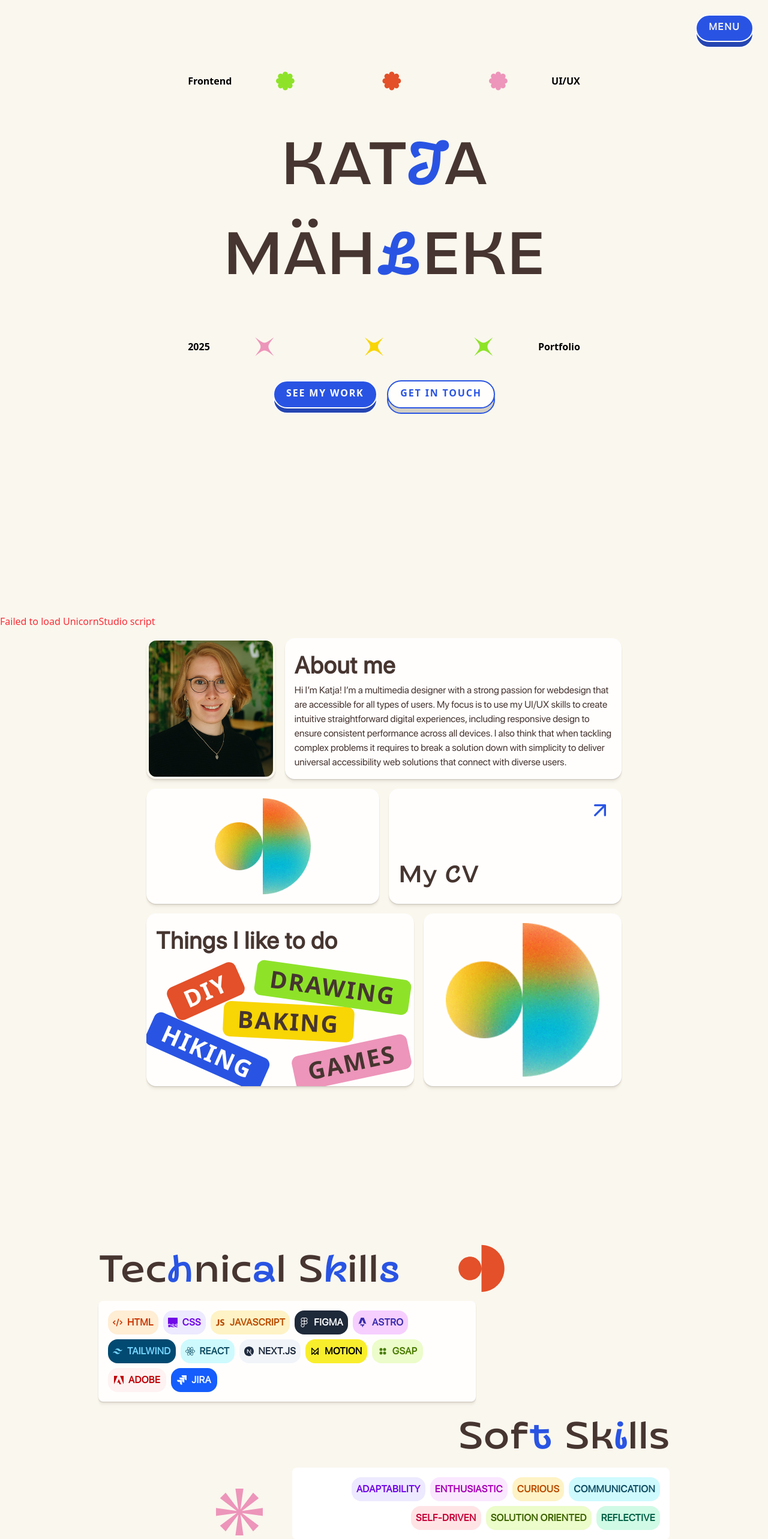
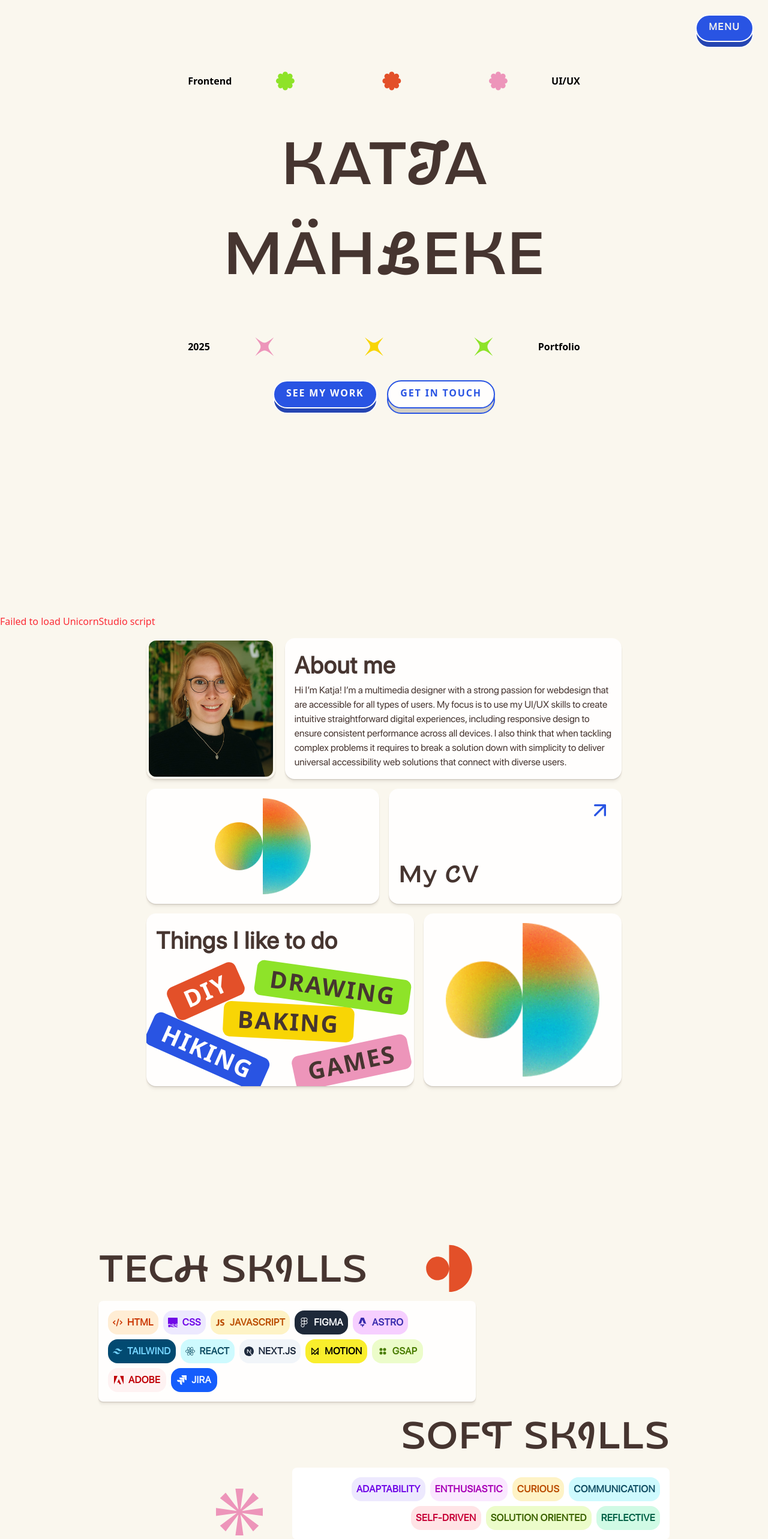
Before and after one commit to katelijacobsen/portfolio-v2, a Next.js app: page / in a window 1280 px wide. Shown: the top 2566 px of the page at 60% size. Built offline with nearby package versions, Linux system fonts and the light colour scheme.

Commit message:
Exchange Typography, rmv h4 rule, optimize semantic structure for performance

```diff
--- a/src/app/components/Footer.tsx
+++ b/src/app/components/Footer.tsx
@@ -63,7 +63,7 @@ const Footer = () => {
           </a>
         </p>
       </address>
-      <h5 className="font-header text-h1 text-right text-border text-accent-1 md:mt-0 mt-10">KAT<span className="text-primary-1">J</span>A M<span className="text-primary-1">Ä</span>HLE<span className="text-primary-1">K</span>E</h5>
+      <h4 className="font-header text-h1 text-right text-accent-1 md:mt-0 mt-10">KATJA MÄHLEKE</h4>
     </footer>
   );
 };
--- a/src/app/globals.css
+++ b/src/app/globals.css
@@ -92,8 +92,7 @@ blockquote {
 
 
 button,
-p,
-h4 {
+p {
   font-family: "SF Pro Regular";
   font-size: var(--text-paragraph);
 }
--- a/src/app/page.tsx
+++ b/src/app/page.tsx
@@ -214,9 +214,7 @@ export default function Home() {
         >
           <div className="grid grid-cols-[auto_auto_auto] grid-rows-[auto_auto_auto] gap-y-14">
             <h1 className="text-split line uppercase row-start-2 col-start-2 col-end-3 text-center self-end text-body-text">
-              KAT<span className="text-accent-1">J</span>A <br /> MÄH
-              <span className="text-accent-1">L</span>EKE
-            </h1>
+              KATJA MÄHLEKE</h1>
             <div className="flex items-center justify-center col-start-2 font-semibold">
               <h2 className="slide-left">Frontend</h2>
               <Image
@@ -303,18 +301,12 @@ export default function Home() {
         <section className="mx-auto px-large md:px-36 w-full max-w-[1240px] grid grid-cols-6 grid-rows-2 gap-medium ">
           <section className="col-start-1 col-end-5 relative">
             <h2 className="font-header text-body-text text-h2 asset-moon">
-              Tec<span className="text-accent-1">h</span>nic
-              <span className="text-accent-1">a</span>l S
-              <span className="text-accent-1">k</span>ill
-              <span className="text-accent-1">s</span>
-            </h2>
+              TECH SKILLS</h2>
             <TechSkills />
           </section>
           <section className=" col-start-3 col-end-7 row-start-2 relative asset-wheel">
             <h2 className="font-header text-body-text text-h2 text-right ">
-              Sof<span className="text-accent-1">t</span> Sk
-              <span className="text-accent-1">i</span>lls
-            </h2>
+              SOFT SKILLS</h2>
             <SoftSkills />
           </section>
         </section>
@@ -323,9 +315,7 @@ export default function Home() {
           id="projects"
         >
           <h2 className="font-header text-h2 my-medium">
-            Pro<span className="text-accent-1">j</span>ect
-            <span className="text-accent-1">s</span>
-          </h2>
+            PROJECTS</h2>
           <ul className="grid grid-cols-1  md:grid-cols-2 gap-8 ">
             {cards.map((card, i) => (
               <Card
@@ -342,9 +332,7 @@ export default function Home() {
         </section>
         <section className="mx-auto px-large md:px-36 w-full max-w-[1240px] grid grid-cols-1 md:grid-cols-4 gap-x-10 gap-y-6">
           <h2 className="font-header text-body-text text-h2 col-span-full md:col-span-4">
-            Exp<span className="text-accent-1">e</span>rie
-            <span className="text-accent-1">n</span>ce
-          </h2>
+            EXPERIENCE </h2>
 
           <Image
             width={500}
@@ -373,11 +361,7 @@ export default function Home() {
 
         <section>
           <h2 className="font-header text-h2 text-center text-body-text">
-            Tha<span className="text-accent-1">n</span>k y
-            <span className="text-accent-1">o</span>u <br /> for{" "}
-            <span className="text-accent-1">y</span>our{" "}
-            <span className="text-accent-1">t</span>ime
-          </h2>
+            THANK YOU <br/> FOR YOUR TIME </h2>
         </section>
       </main>
     </>
```
